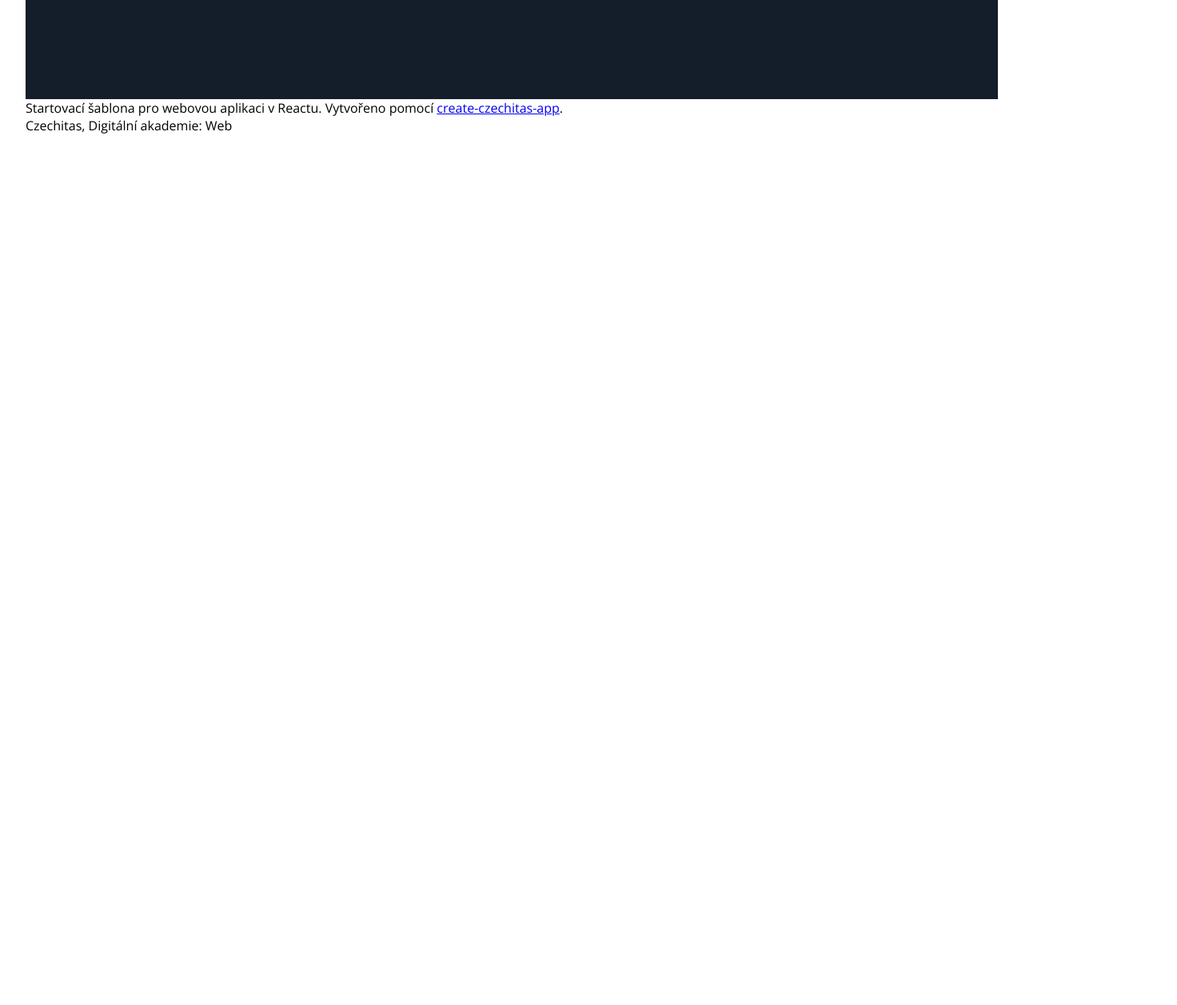
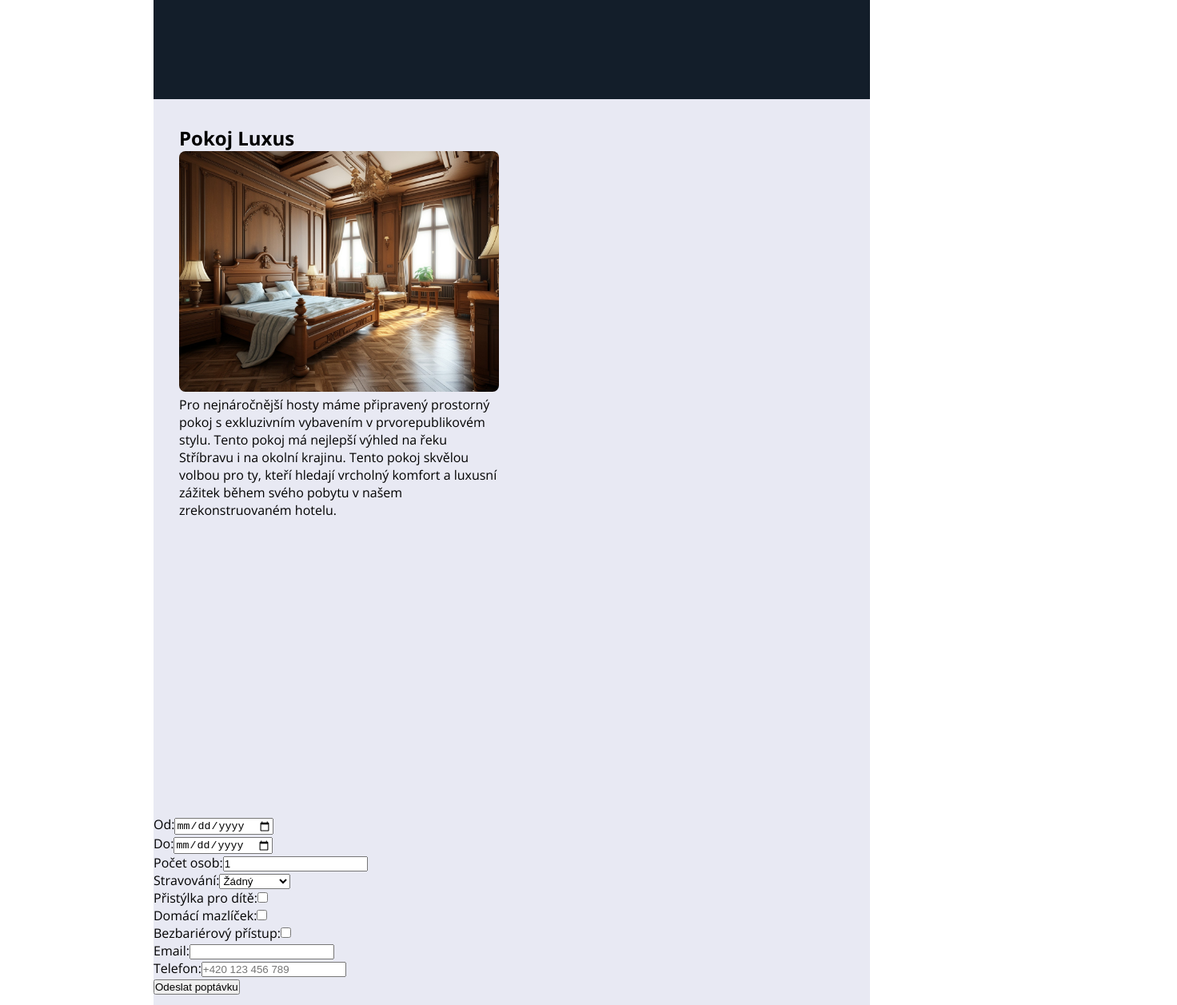
Before and after one commit to Bbbarbora/Hotel-Stribrava, a React (Vite) app: page / in a window 1280 px wide. Shown: the part 1540-2797 px from the top of the page at 80% size, 1472 px wide, since content can reach past the window. Before the commit the page ends 1708 px from the top, so only its background shows below. Built offline with nearby package versions, Linux system fonts and the light colour scheme.

Commit message:
propojeni stranek

```diff
--- /dev/null
+++ b/src/components/detailformular/detailformular.css
@@ -0,0 +1,37 @@
+.container {
+    max-width: 960px;
+    margin-right: auto;
+    margin-left: auto;
+    padding-right: 1rem;
+    padding-left: 1rem;
+  }
+
+@media screen and (min-width: 740px) {
+    .container {
+      padding-right: 2rem;
+      padding-left: 2rem;
+    }
+  }
+
+.columns-2 {
+    display: grid;
+    grid-template-columns: 1fr;
+    gap: 1rem;
+  }
+
+@media screen and (min-width: 740px) {
+    .columns-2 {
+      grid-template-columns: 1fr 1fr;
+      gap: 2rem;
+    }
+  }
+
+section.light {
+    background-color: #e8e9f3;
+  }
+
+img {
+    width: 100%;
+    height: auto;
+    border-radius: 0.5rem;
+  }
--- a/src/components/detailformular/detailformular.jsx
+++ b/src/components/detailformular/detailformular.jsx
@@ -1,18 +1,20 @@
 import React from 'react';
+import './detailformular.css'
 
-
-export const detailFormular = () => (
+export const DetailFormular = () => (
+  <section className='light'>
     <div className="container">
-    <h2>Heading</h2>
+    <h2>Pokoj Luxus</h2>
     <div className="columns-2">
       <div className="column">
-        <img src="img/image1.svg" />
+        <img className="container__image" alt="luxus" src="src/components/DetailFormular/imgdetailform/pokoj05.jpg" />
         <p>
-          Lorem ipsum dolor sit, amet consectetur adipisicing elit. Neque accusantium, dolor quisquam doloremque quod nobis temporibus ducimus sapiente consectetur distinctio assumenda, nisi suscipit saepe. Vero.
+        Pro nejnáročnější hosty máme připravený prostorný pokoj s exkluzivním vybavením v prvorepublikovém stylu. Tento pokoj má nejlepší výhled na řeku Stříbravu i na okolní krajinu. Tento pokoj skvělou volbou pro ty, kteří hledají vrcholný komfort a luxusní zážitek během svého pobytu v našem zrekonstruovaném hotelu.
         </p>
       </div>
     </div>
 </div>
+</section>
 );
 
 // doplnit propojení na texty a obrázky z pokojů, jak bude mít Barča hotovo
--- a/src/components/footer/footer.css
+++ b/src/components/footer/footer.css
@@ -0,0 +1,12 @@
+.columns-2 {
+    display: grid;
+    grid-template-columns: 1fr;
+    gap: 1rem;
+  }
+
+  @media screen and (min-width: 740px) {
+    .columns-2 {
+      grid-template-columns: 1fr 1fr;
+      gap: 2rem;
+    }
+  }
--- a/src/components/footer/footer.jsx
+++ b/src/components/footer/footer.jsx
@@ -1,7 +1,6 @@
 import React from 'react';
-import './style.css';
 
-export const footer = () => (
+export const Footer = () => {(
 <section className="dark">
     <div className="container columns-2">
       <div className="columns">
@@ -17,3 +16,4 @@ export const footer = () => (
     </div>
 </section>
 )
+}
--- a/src/components/formular/formular.css
+++ b/src/components/formular/formular.css
@@ -0,0 +1,69 @@
+form {
+    background-color: #e8e9f3;
+  }
+
+  section {
+    padding: 2rem 0;
+  }
+
+  .container {
+    max-width: 960px;
+    margin-right: auto;
+    margin-left: auto;
+    padding-right: 1rem;
+    padding-left: 1rem;
+  }
+
+  .form-fields {
+    display: grid;
+    grid-template-columns: auto 1fr;
+    align-items: baseline;
+    gap: 0.5rem;
+    margin-bottom: 1rem;
+  }
+
+  .field-input {
+    justify-self: left;
+  }
+
+  .field-label {
+    justify-self: right;
+  }
+
+  input[type="text"],
+  input[type="number"],
+  input[type="date"],
+  input[type="email"],
+  input[type="tel"],
+  select {
+    font-size: 1rem;
+    background-color: white;
+    padding: 0.5rem;
+    border-radius: 0.5rem;
+    border: 1px solid gray;
+    width: 100%;
+  }
+
+  input[type="checkbox"] {
+    transform: scale(1.5);
+  }
+
+  button {
+    font-size: 1rem;
+    background-color: #e76836;
+    color: white;
+    border: none;
+    padding: 0.5rem 1rem;
+    border-radius: 0.5rem;
+  }
+
+  button:hover {
+    background-color: #eC845b;
+    cursor: pointer;
+  }
+
+  button.wide {
+    display: block;
+    width: 100%;
+    padding: 1rem;
+  }
--- a/src/components/formular/formular.jsx
+++ b/src/components/formular/formular.jsx
@@ -20,6 +20,7 @@ export const BookingForm = () => {
     }
 
 return (
+<section className='light'>
     <form onSubmit={handleSubmit}>
       <div>
         <label>Od:
@@ -132,5 +133,6 @@ return (
 
       <button type="submit">Odeslat poptávku</button>
     </form>
+    </section>
   );
 };
--- a/src/index.jsx
+++ b/src/index.jsx
@@ -1,5 +1,5 @@
 import { createRoot } from 'react-dom/client';
-import { HomePage } from './pages/HomePage';
+import  {HomePage}  from './pages/HomePage';
 import './global.css';
 
 createRoot(
--- a/src/pages/HomePage/index.jsx
+++ b/src/pages/HomePage/index.jsx
@@ -1,6 +1,9 @@
 import './style.css';
 import { Header } from '../../components/header/header';
 import { Rooms } from '../../components/Rooms/rooms';
+import {DetailFormular} from '../../components/DetailFormular/detailformular';
+import {Footer} from '../../components/footer/footer';
+import { BookingForm } from '../../components/formular/formular';
 
 
 export const HomePage = () => {
@@ -9,16 +12,11 @@ export const HomePage = () => {
       <Header />
       <main>
         <Rooms />
-        <p>
-          Startovací šablona pro webovou aplikaci v Reactu. Vytvořeno pomocí
-          {" "}
-          <a href="https://www.npmjs.com/package/create-czechitas-app">create-czechitas-app</a>
-          .
-        </p>
+        <DetailFormular />
+        <BookingForm />
+        <Footer />
       </main>
-      <footer>
-        <p>Czechitas, Digitální akademie: Web</p>
-      </footer>
+
     </div>
   );
 };
```
Also changed, not shown: src/components/app/app.jsx (deleted, +0 -14 lines), src/components/detailformular/imgdetailform/pokoj05.jpg (added), src/components/detailroom/detailroom.jsx (deleted).
